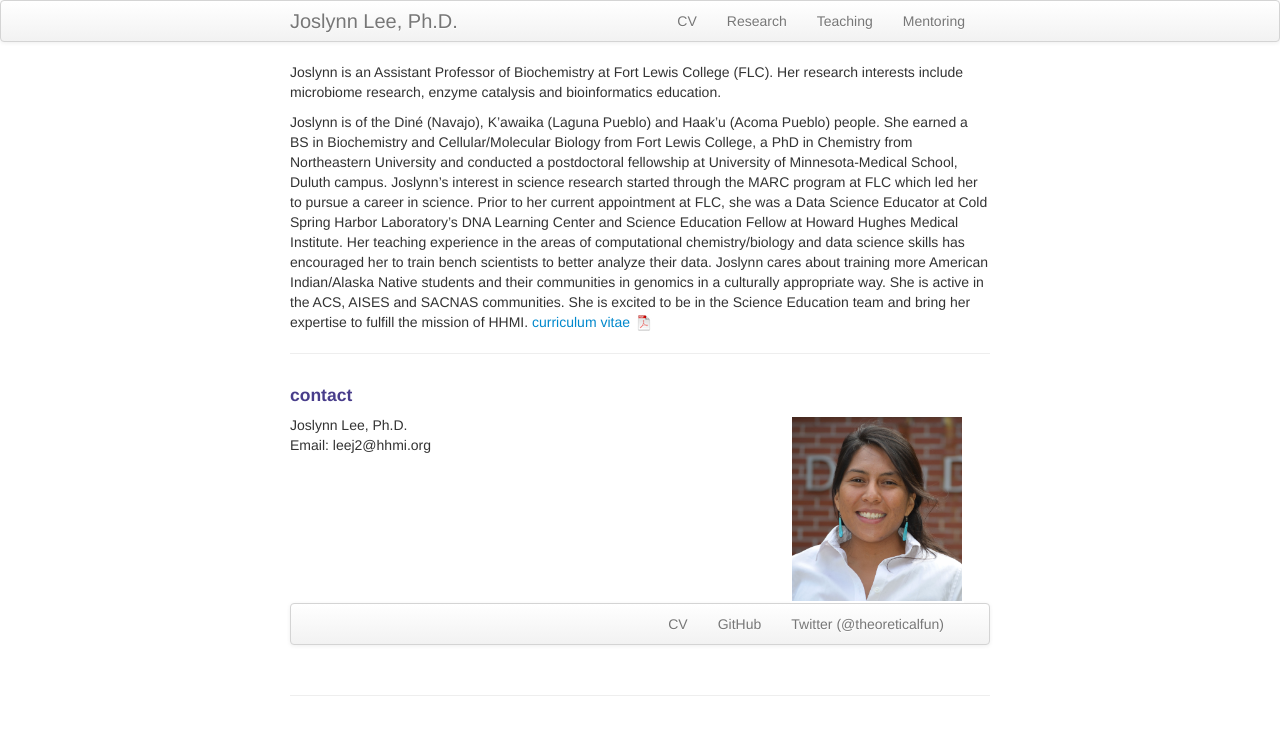
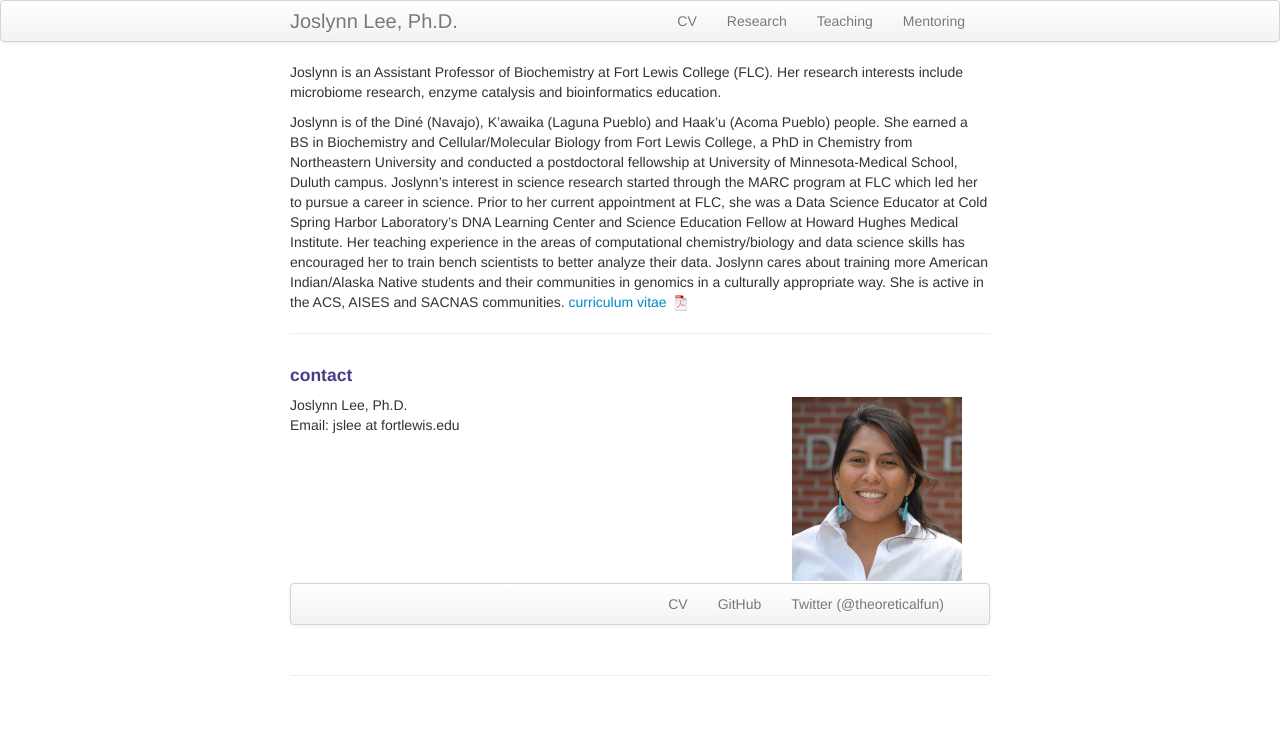
Before and after one commit to joslynnlee/joslynnlee.github.io, a Jekyll site: the page built from index.md, in a window 1280 px wide. Shown: the top 735 px of the page. Built offline with Jekyll 4.4.1, drawn with Linux system fonts in a browser that asks for light colours.

Commit message:
Update index.md

```diff
--- a/index.md
+++ b/index.md
@@ -7,7 +7,7 @@ keywords: chemistry, bioinformatics, microbiome
 
 Joslynn is an Assistant Professor of Biochemistry at Fort Lewis College (FLC). Her research interests include microbiome research, enzyme catalysis and bioinformatics education.
 
-Joslynn is of the Diné (Navajo), K’awaika (Laguna Pueblo) and Haak’u (Acoma Pueblo) people. She earned a BS in Biochemistry and Cellular/Molecular Biology from Fort Lewis College, a PhD in Chemistry from Northeastern University and conducted a postdoctoral fellowship at University of Minnesota-Medical School, Duluth campus. Joslynn’s interest in science research started through the MARC program at FLC which led her to pursue a career in science. Prior to her current appointment at FLC, she was a Data Science Educator at Cold Spring Harbor Laboratory’s DNA Learning Center and Science Education Fellow at Howard Hughes Medical Institute. Her teaching experience in the areas of computational chemistry/biology and data science skills has encouraged her to train bench scientists to better analyze their data. Joslynn cares about training more American Indian/Alaska Native students and their communities in genomics in a culturally appropriate way. She is active in the ACS, AISES and SACNAS communities. She is excited to be in the Science Education team and bring her expertise to fulfill the mission of HHMI.
+Joslynn is of the Diné (Navajo), K’awaika (Laguna Pueblo) and Haak’u (Acoma Pueblo) people. She earned a BS in Biochemistry and Cellular/Molecular Biology from Fort Lewis College, a PhD in Chemistry from Northeastern University and conducted a postdoctoral fellowship at University of Minnesota-Medical School, Duluth campus. Joslynn’s interest in science research started through the MARC program at FLC which led her to pursue a career in science. Prior to her current appointment at FLC, she was a Data Science Educator at Cold Spring Harbor Laboratory’s DNA Learning Center and Science Education Fellow at Howard Hughes Medical Institute. Her teaching experience in the areas of computational chemistry/biology and data science skills has encouraged her to train bench scientists to better analyze their data. Joslynn cares about training more American Indian/Alaska Native students and their communities in genomics in a culturally appropriate way. She is active in the ACS, AISES and SACNAS communities.
 [curriculum vitae ![CV as pdf]({{ BASE_PATH }}/pages/icons16/pdf-icon.png)]({{ BASE_PATH }}/assets/CV.pdf)<br/>
 
 
@@ -20,7 +20,7 @@ Joslynn is of the Diné (Navajo), K’awaika (Laguna Pueblo) and Haak’u (Acoma
     <div class="row-fluid">
         <div class="span5">
             Joslynn Lee, Ph.D.<br/>
-            Email: leej2@hhmi.org<br/>
+            Email: jslee at fortlewis.edu<br/>
         </div>
 
         <div class="span2">
```
